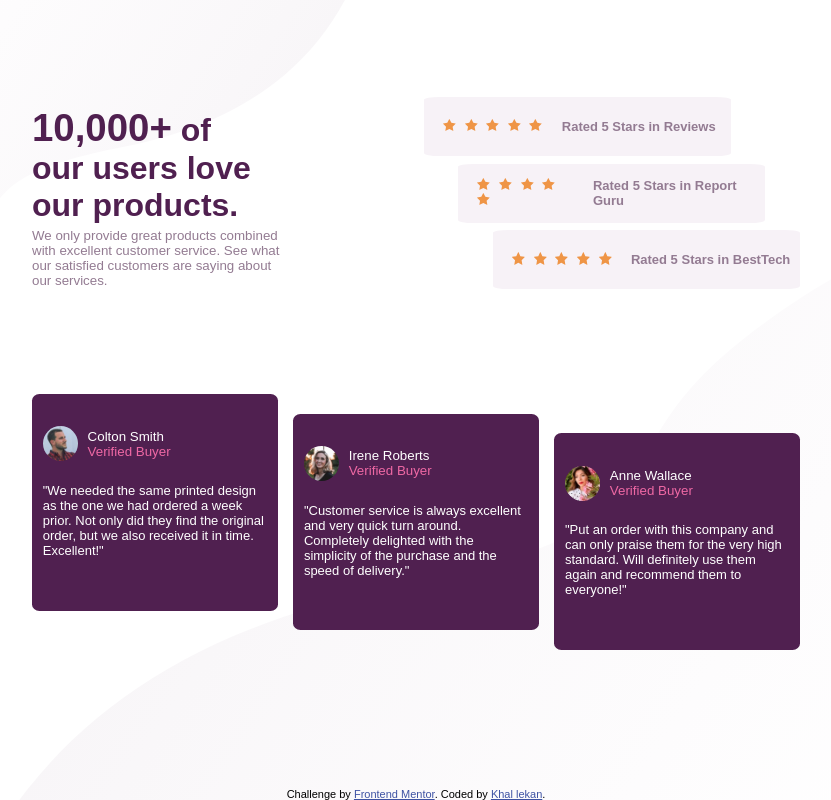
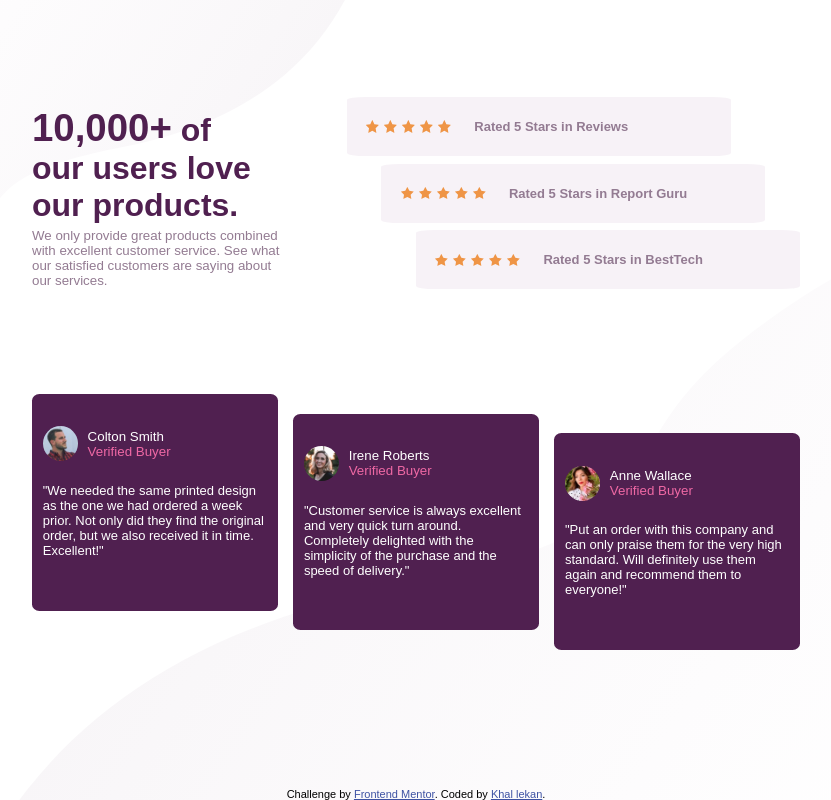
Before and after one commit to Khallekan/challenge4, a plain HTML site: page index.html in a window 1280 px wide. Shown: the whole page, without its empty margins (224-1055 px from the left). Drawn offline with Linux system fonts and the light colour scheme.

Commit message:
minor change

```diff
--- a/index.css
+++ b/index.css
@@ -80,7 +80,7 @@ div.top div.rating {
     color: hsl(303, 10%, 53%);
 }
 div.rating div.rate-card {
-    width: 80%;
+    width: 100%;
     height: 15%;
     background-color: hsl(300, 24%, 96%);
     border-radius: 5%;
@@ -90,6 +90,10 @@ div.rating div.rate-card {
     padding-left: 5%;
     font-weight: 700;
     font-size: small;
+}
+div.rating div.rate-card div {
+    display: flex;
+    flex-flow: row nowrap;
 }
 div.rate-card img.star {
     width: 13px;
```
